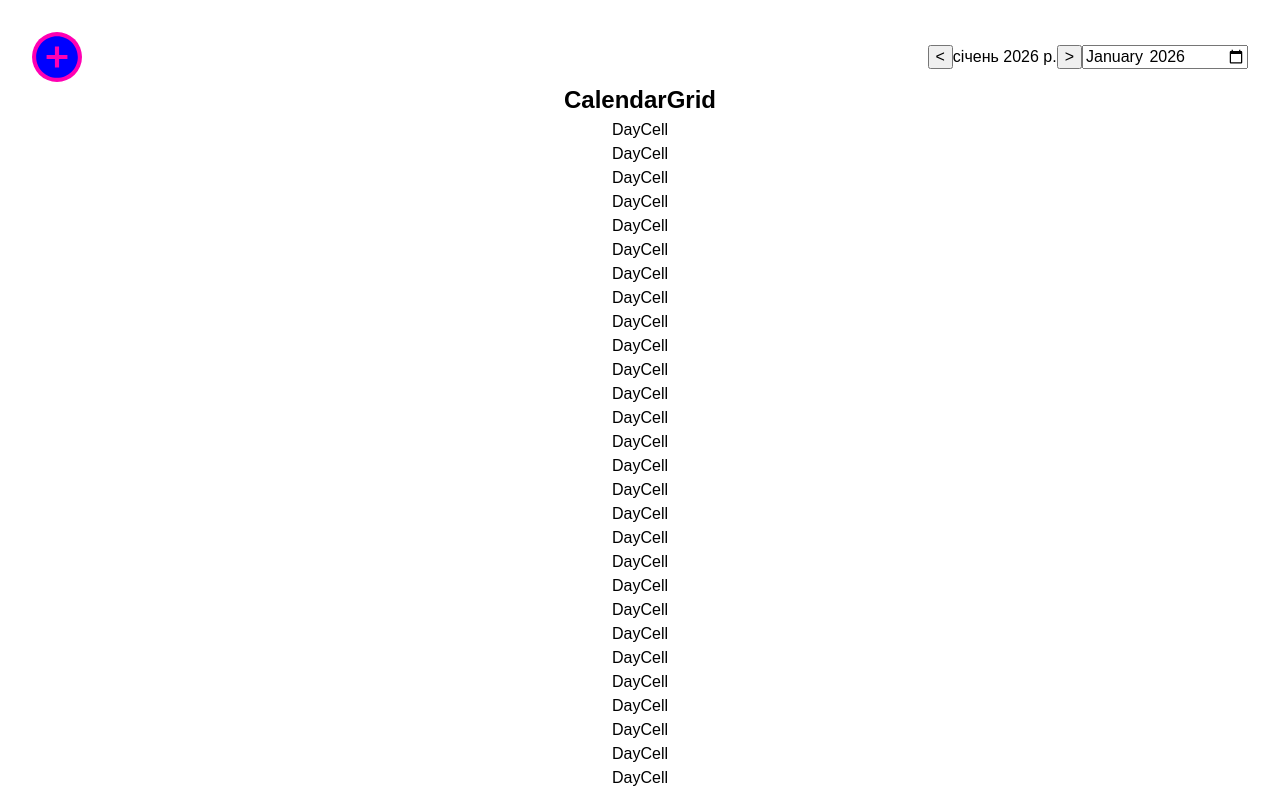
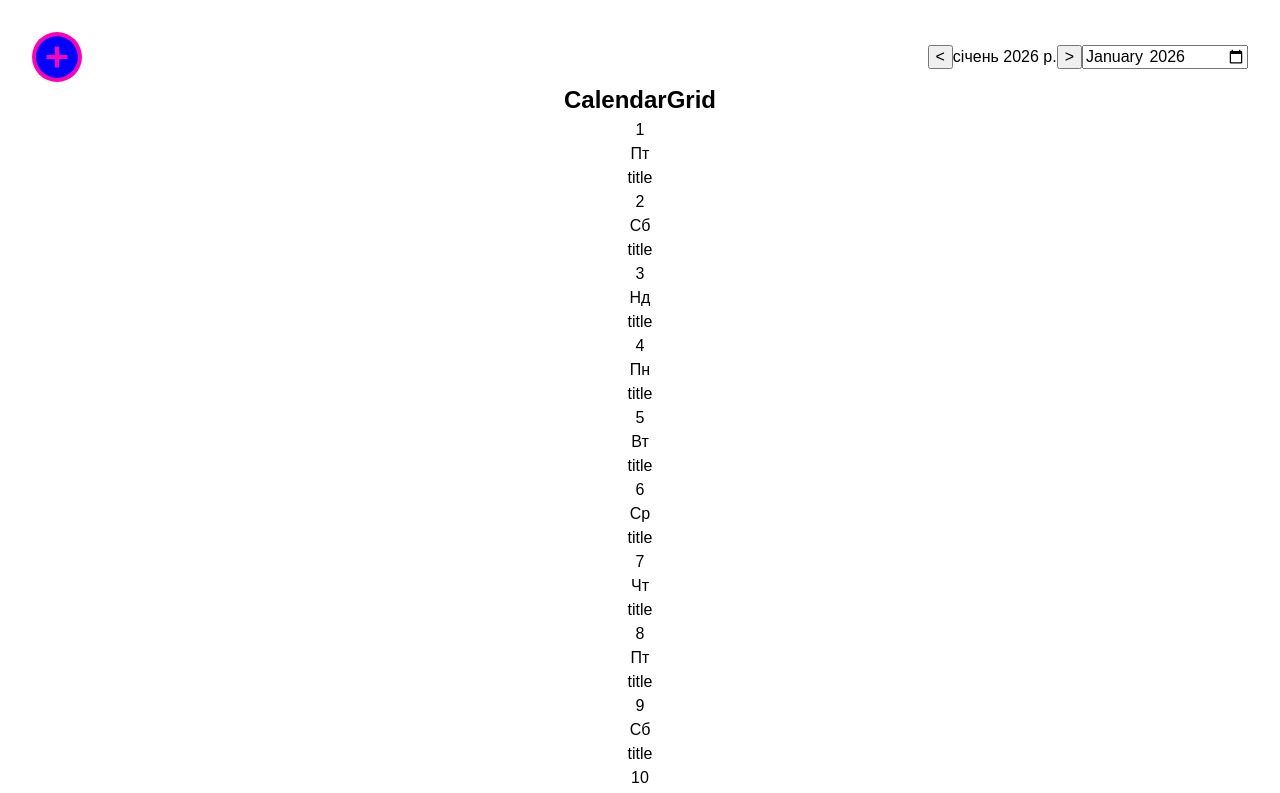
Before and after one commit to yurikorock/CalendarEvents, a React (Vite) app: page / in a window 1280 px wide. Shown: the top 793 px of the page. Built offline with nearby package versions, Linux system fonts and the light colour scheme.

Commit message:
refactor: add to DayCell new items

```diff
--- a/src/components/CalendarGrid/CalendarGrid.jsx
+++ b/src/components/CalendarGrid/CalendarGrid.jsx
@@ -1,28 +1,26 @@
 import DayCell from "../DayCell/DayCell.jsx";
 
 export default function CalendarGrid({ currentDate }) {
-
   const year = currentDate.getFullYear();
   const month = currentDate.getMonth();
 
-
-
   const lastDayInMonth = new Date(year, month + 1, 0).getDate();
-  const daysInMonth = Array.from({ length: lastDayInMonth }, (_, k) => k + 1);
+  const daysInMonth = Array.from({ length: lastDayInMonth }, (_, i) => i + 1);
   const firstDayOfMonth = new Date(year, month, 1).getDay();
-
-  console.log("day:", daysInMonth);
 
   return (
     <div>
       <h2>CalendarGrid</h2>
-       {/* Пусті клітинки перед першим днем */}
+
+      {/* Пусті клітинки перед першим днем */}
       {Array.from({ length: firstDayOfMonth }).map((_, i) => (
         <div key={`empty-${i}`} />
       ))}
-      {daysInMonth.map(day => (
-        <DayCell key={day} day={day}/>
-      ))}
+
+      {daysInMonth.map((day) => {
+        const dayOfWeek = new Date(year, month, day).getDay();
+        return <DayCell key={day} day={day} dayOfWeek={dayOfWeek} />;
+      })}
     </div>
   );
 }
--- a/src/components/DayCell/DayCell.jsx
+++ b/src/components/DayCell/DayCell.jsx
@@ -1,3 +1,11 @@
-export default function DayCell() {
-  return <div>DayCell</div>;
+export default function DayCell({ day, dayOfWeek }) {
+  const weekDays = ["Пн", "Вт", "Ср", "Чт", "Пт", "Сб", "Нд"];
+  return (
+    <div>
+
+      <p>{day}</p>
+      <p>{weekDays[dayOfWeek]}</p>
+      <p>title</p>
+    </div>
+  );
 }
```
Also changed, not shown: src/App.jsx (+6 -2 lines).
